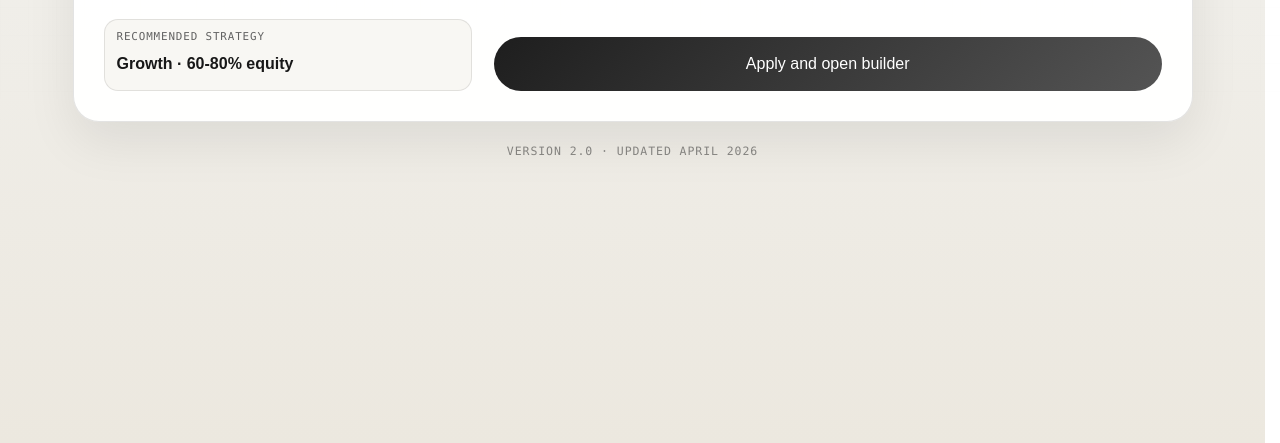
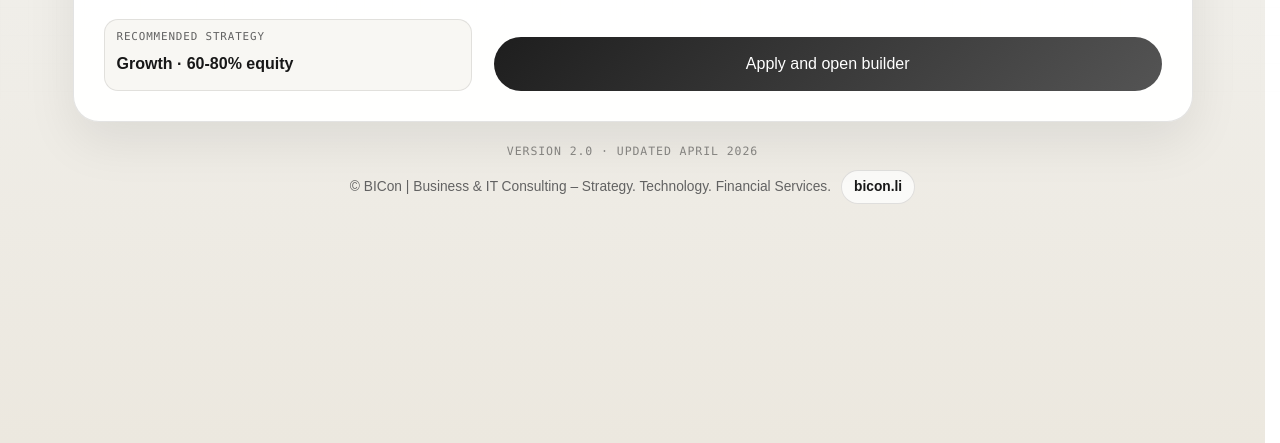
Before and after one commit to volkmarritter/allocation-prompt-engine, a website: page index.html in a window 1280 px wide. Shown: the part 357-800 px from the top of the page. Drawn offline with Linux system fonts and the light colour scheme.

Commit message:
Add footer link and basic reset

```diff
--- a/app.js
+++ b/app.js
@@ -85,6 +85,8 @@ const uiText = {
     hideDetails: "Hide details",
     versionLabel: "Version",
     updatedLabel: "Updated",
+    copyrightText: "© BICon | Business & IT Consulting – Strategy. Technology. Financial Services.",
+    biconLinkLabel: "bicon.li",
     language: "Language",
     riskAppetite: "Risk appetite",
     investmentHorizon: "Investment horizon",
@@ -190,6 +192,8 @@ const uiText = {
     hideDetails: "Details ausblenden",
     versionLabel: "Version",
     updatedLabel: "Aktualisiert",
+    copyrightText: "© BICon | Business & IT Consulting – Strategy. Technology. Financial Services.",
+    biconLinkLabel: "bicon.li",
     language: "Sprache",
     riskAppetite: "Risikoappetit",
     investmentHorizon: "Anlagehorizont",
@@ -1103,7 +1107,7 @@ function render() {
             <button class="button" type="button" data-action="copy">${escapeHtml(t.copyPrompt)}</button>
             ${basicMode ? "" : `<button class="button-ghost" type="button" data-action="export-txt">${escapeHtml(t.exportTxt)}</button>`}
             ${basicMode ? "" : `<button class="button-ghost" type="button" data-action="export-md">${escapeHtml(t.exportMd)}</button>`}
-            ${basicMode ? "" : `<button class="button-ghost" type="button" data-action="reset">${escapeHtml(getResetDefaultsLabel())}</button>`}
+            <button class="button-ghost" type="button" data-action="reset">${escapeHtml(getResetDefaultsLabel())}</button>
           </div>
           ${renderAiToolLinks(t)}
           <div class="output-meta">${escapeHtml(t.promptOutput)}</div>
@@ -1133,7 +1137,18 @@ function render() {
       </section>
       ` : ""}
       <div class="version-note">${escapeHtml(t.versionLabel)} ${escapeHtml(appVersion)} · ${escapeHtml(t.updatedLabel)} ${escapeHtml(appUpdated)}</div>
+      ${renderFooter(t)}
     </main>
+  `;
+}
+
+function renderFooter(t) {
+  const biconUrl = isGerman() ? "https://bicon.li" : "https://bicon.li/en";
+  return `
+    <footer class="app-footer">
+      <span>${escapeHtml(t.copyrightText)}</span>
+      <a class="footer-link-button" href="${escapeAttribute(biconUrl)}" target="_blank" rel="noopener noreferrer">${escapeHtml(t.biconLinkLabel)}</a>
+    </footer>
   `;
 }
 
--- a/styles.css
+++ b/styles.css
@@ -1468,6 +1468,38 @@ button {
   text-align: center;
   text-transform: uppercase;
 }
+
+.app-footer {
+  display: flex;
+  flex-wrap: wrap;
+  align-items: center;
+  justify-content: center;
+  gap: 10px;
+  margin-top: 12px;
+  color: var(--muted);
+  font-size: 0.86rem;
+}
+
+.footer-link-button {
+  display: inline-flex;
+  align-items: center;
+  justify-content: center;
+  min-height: 34px;
+  padding: 7px 12px;
+  border: 1px solid var(--line);
+  border-radius: 999px;
+  background: rgba(255, 255, 255, 0.72);
+  color: var(--ink);
+  font-weight: 700;
+  text-decoration: none;
+}
+
+.footer-link-button:hover,
+.footer-link-button:focus-visible {
+  border-color: rgba(139, 111, 71, 0.46);
+  background: var(--accent-soft);
+}
+
 .footer-note {
   margin-top: 18px;
   color: var(--muted);
```
Also changed, not shown: tests/app.test.js (+26 -1 lines), tests/e2e/prompt-builder.spec.js (+5 -1 lines).
